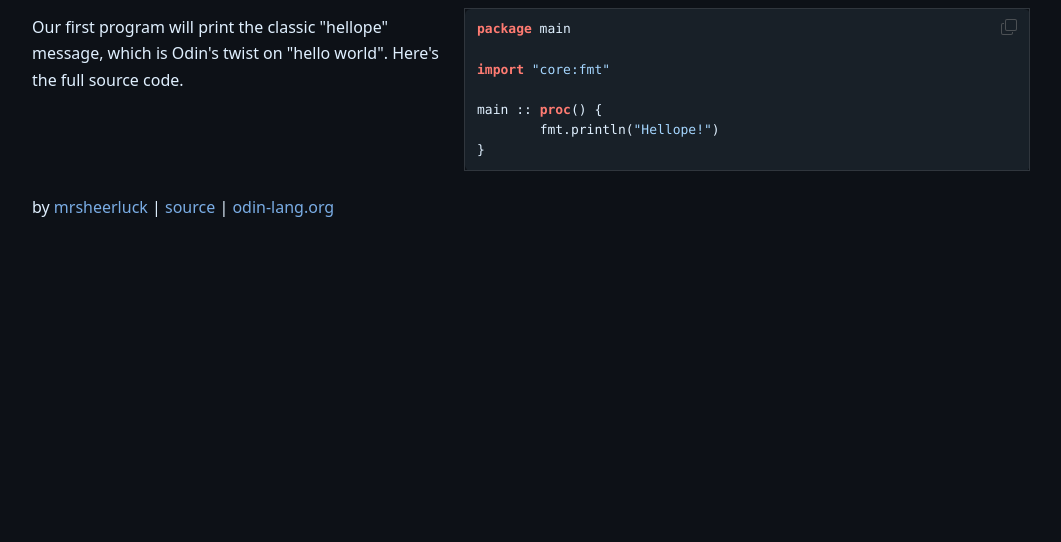
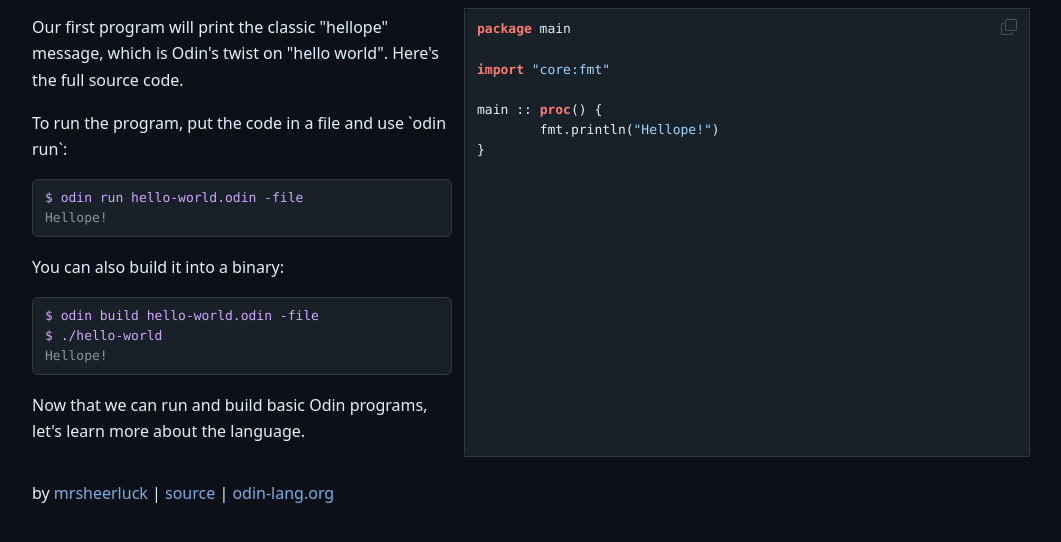
Before and after one commit to MrSheerluck/odinbyexample, a plain HTML site: page public/hello-world/index.html in a window 1280 px wide. Shown: the part 80-622 px from the top of the page, without its empty margins (128-1189 px from the left). Drawn offline with Linux system fonts and the light colour scheme.

Commit message:
Enhance hello-world example with run/build instructions
- Add shell command blocks following the same convention:
  lines starting with $ become shell prompts, indented lines
  become shell output, rendered in a pre block
- Update render_docs to parse $ shell commands and output
- Add .gp and .go CSS classes for prompt/output styling
- Fix comment parsing to preserve leading whitespace for
  shell block detection

```diff
--- a/public/hello-world/index.html
+++ b/public/hello-world/index.html
@@ -8,7 +8,15 @@
 <body>
   <div class="example" id="hello-world">
     <h2><a href="/">Odin by Example</a>: Hello world</h2>
-    <table><tr><td class="docs"><p>Our first program will print the classic "hellope" message, which is Odin's twist on "hello world". Here's the full source code.</p></td><td class="code"><pre><span class="k">package</span> main
+    <table><tr><td class="docs"><p>Our first program will print the classic "hellope" message, which is Odin's twist on "hello world". Here's the full source code.</p>
+<p>To run the program, put the code in a file and use `odin run`:</p>
+<pre><span class="gp">$ odin run hello-world.odin -file</span>
+<span class="go">Hellope!</span></pre>
+<p>You can also build it into a binary:</p>
+<pre><span class="gp">$ odin build hello-world.odin -file</span>
+<span class="gp">$ ./hello-world</span>
+<span class="go">Hellope!</span></pre>
+<p>Now that we can run and build basic Odin programs, let's learn more about the language.</p></td><td class="code"><pre><span class="k">package</span> main
 
 <span class="k">import</span> <span class="s">"core:fmt"</span>
 
--- a/public/site.css
+++ b/public/site.css
@@ -175,6 +175,26 @@ pre, code {
 .p  { color: var(--text-primary); }             /* Punctuation */
 .nx { color: var(--text-primary); }             /* Name.Other */
 .nf { color: #d2a8ff; }                         /* Name.Function */
+.gp { color: #d2a8ff; }                         /* Shell prompt */
+.go { color: #8b949e; }                         /* Shell output */
+
+/* Shell output blocks in docs column */
+td.docs pre {
+  background: var(--bg-code);
+  border: 1px solid var(--border-color);
+  border-radius: 6px;
+  padding: 8px 12px;
+  margin: 4px 0 12px 0;
+  font-family: "Menlo", "Monaco", "Consolas", "Lucida Console", monospace;
+  font-size: 13px;
+  line-height: 1.55;
+  overflow-x: auto;
+}
+td.docs pre .gp,
+td.docs pre .go {
+  font-family: inherit;
+  font-size: inherit;
+}
 
 /* Inline code (non-pre) */
 :not(pre) > code {
--- a/templates/site.css
+++ b/templates/site.css
@@ -175,6 +175,26 @@ pre, code {
 .p  { color: var(--text-primary); }             /* Punctuation */
 .nx { color: var(--text-primary); }             /* Name.Other */
 .nf { color: #d2a8ff; }                         /* Name.Function */
+.gp { color: #d2a8ff; }                         /* Shell prompt */
+.go { color: #8b949e; }                         /* Shell output */
+
+/* Shell output blocks in docs column */
+td.docs pre {
+  background: var(--bg-code);
+  border: 1px solid var(--border-color);
+  border-radius: 6px;
+  padding: 8px 12px;
+  margin: 4px 0 12px 0;
+  font-family: "Menlo", "Monaco", "Consolas", "Lucida Console", monospace;
+  font-size: 13px;
+  line-height: 1.55;
+  overflow-x: auto;
+}
+td.docs pre .gp,
+td.docs pre .go {
+  font-family: inherit;
+  font-size: inherit;
+}
 
 /* Inline code (non-pre) */
 :not(pre) > code {
```
Also changed, not shown: 2 other files.
